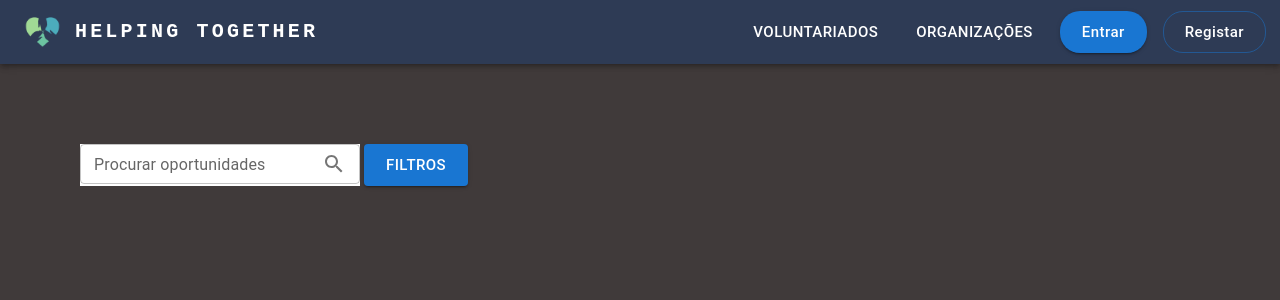
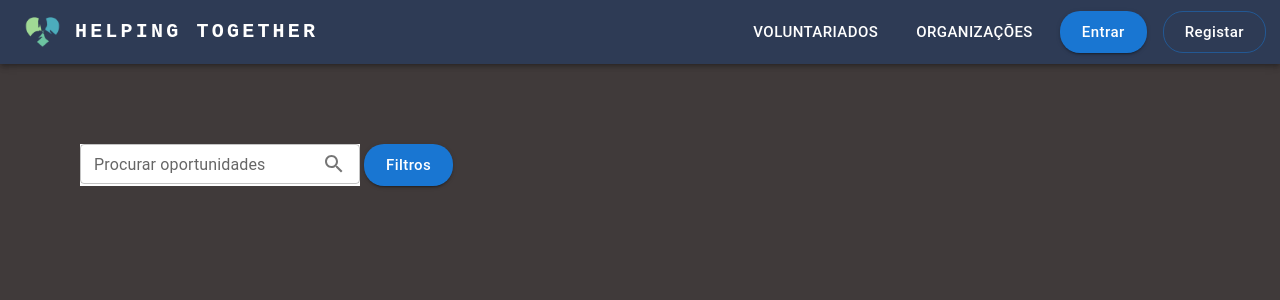
Before and after one commit to AfonsoBatista7/HelpingTogether, a React (Create React App) app: page / in a window 1280 px wide. Shown: the top 300 px of the page. Built offline with nearby package versions, Linux system fonts and the light colour scheme.

Commit message:
Quick bugfix
Dumb bugs

```diff
--- a/src/components/search/FilterMain.js
+++ b/src/components/search/FilterMain.js
@@ -24,13 +24,14 @@ const FilterMain = () => {
   return (
     <div>
         <Button
-        id="filter-button" className={style.filterButton}
+        id="filter-button"
         aria-controls={openFilter ? 'filter-menu' : undefined}
         aria-haspopup="true"
         aria-expanded={openFilter ? 'true' : undefined}
         onClick={handleClick}
         variant="contained"
         size="large"
+        sx={{textTransform: 'none', borderRadius: '20px', color:'white'}}
         >Filtros</Button>
 
         <Menu
```
